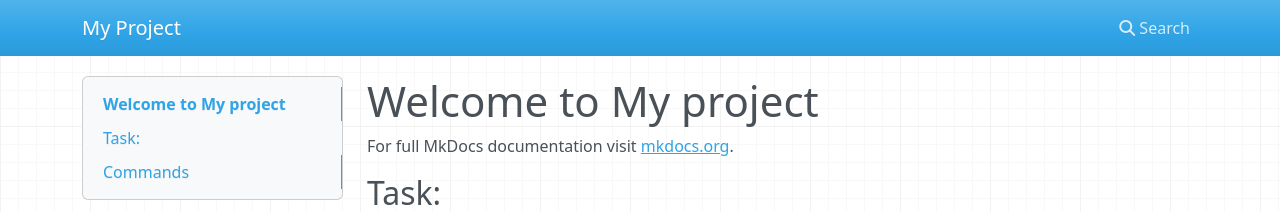
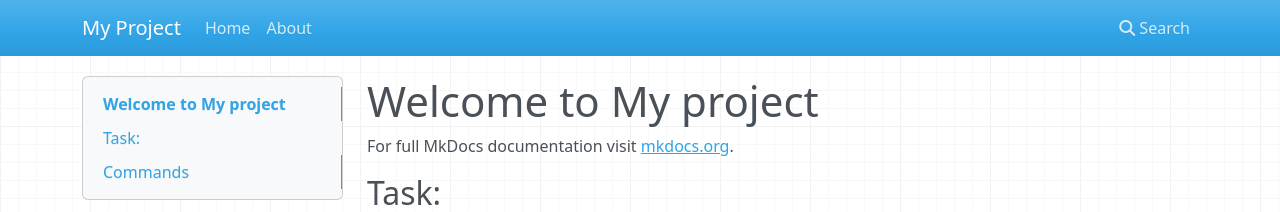
Before and after one commit to Deynekaz/Task-1, an MkDocs documentation site: the page built from docs/index.md, in a window 1280 px wide. Shown: the top 212 px of the page. Built offline with MkDocs 1.6.1, drawn with Linux system fonts in a browser that asks for light colours; nearby versions of some CDN libraries; old or Windows-style settings are respelled for this version of MkDocs.

Commit message:
Добавила страницу About

```diff
--- a/mkdocs.yml
+++ b/mkdocs.yml
@@ -1 +1,5 @@
 site_name: My Project
+
+pages:
+        - Home: Index.md
+        - About: About.md
```
